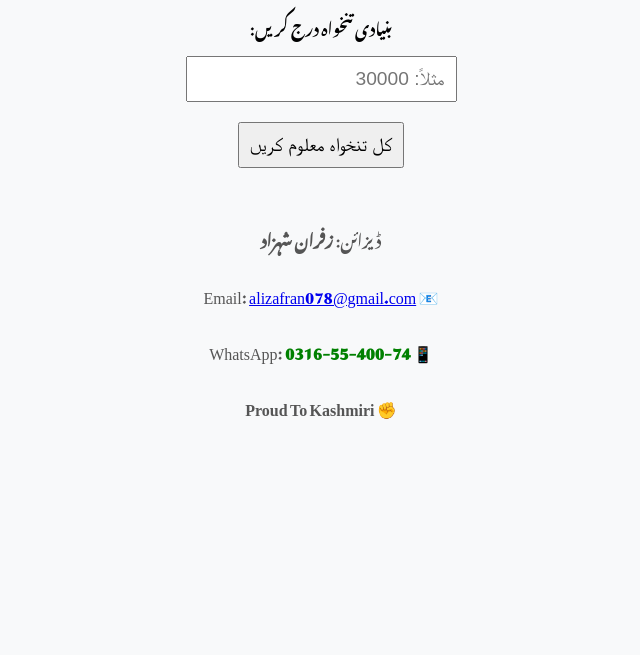
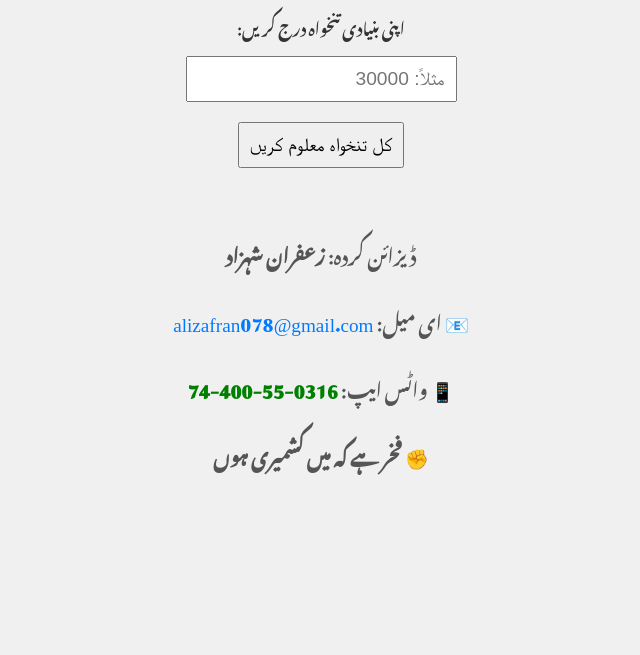
Before and after one commit to zafran1923710/Salary_calc, a plain HTML site: page index.html in a window 1280 px wide. Shown: the part 145-800 px from the top of the page, without its empty margins (319-959 px from the left). Drawn offline with Linux system fonts and the light colour scheme; a web font is replaced by a local one.

Commit message:
Update index.html

```diff
--- a/index.html
+++ b/index.html
@@ -4,13 +4,15 @@
   <meta charset="UTF-8" />
   <meta name="viewport" content="width=device-width, initial-scale=1.0"/>
   <title>تنخواہ کیلکولیٹر</title>
+  <link href="https://fonts.googleapis.com/css2?family=Noto+Nastaliq+Urdu&display=swap" rel="stylesheet">
   <style>
     body {
       font-family: 'Noto Nastaliq Urdu', serif;
-      background-color: #f8f9fa;
+      background-color: #f0f0f0;
       text-align: center;
       direction: rtl;
       padding: 20px;
+      color: #333;
     }
     input, button {
       padding: 10px;
@@ -20,11 +22,16 @@
     #result {
       font-size: 1.5em;
       margin-top: 20px;
+      line-height: 2em;
     }
     footer {
-      margin-top: 40px;
-      font-size: 1em;
+      margin-top: 50px;
+      font-size: 1.2em;
       color: #555;
+    }
+    a {
+      color: #007bff;
+      text-decoration: none;
     }
     .whatsapp {
       color: green;
@@ -34,17 +41,17 @@
 </head>
 <body>
   <h1>تنخواہ کیلکولیٹر</h1>
-  <label>بنیادی تنخواہ درج کریں:</label><br />
+  <label>اپنی بنیادی تنخواہ درج کریں:</label><br />
   <input type="number" id="basic" placeholder="مثلاً: 30000" /><br />
   <button onclick="calculateSalary()">کل تنخواہ معلوم کریں</button>
 
   <div id="result"></div>
 
   <footer>
-    <p>ڈیزائن: <strong>زفران شہزاد</strong></p>
-    <p>📧 Email: <a href="mailto:alizafran078@gmail.com">alizafran078@gmail.com</a></p>
-    <p>📱 WhatsApp: <span class="whatsapp">0316-55-400-74</span></p>
-    <p><strong>✊ Proud To Kashmiri</strong></p>
+    <p>ڈیزائن کردہ: <strong>زعفران شہزاد</strong></p>
+    <p>📧 ای میل: <a href="mailto:alizafran078@gmail.com">alizafran078@gmail.com</a></p>
+    <p>📱 واٹس ایپ: <span class="whatsapp">0316-55-400-74</span></p>
+    <p><strong>✊ فخر ہے کہ میں کشمیری ہوں</strong></p>
   </footer>
 
   <script>
@@ -58,6 +65,13 @@
       const adhoc2025 = basic * 0.10;
       const total = basic + dispensary + adhoc2025;
 
-      document.getElementById('result').innerHTML =
-        `کل تنخواہ: ${total.toFixed(0)} روپے<br>(ڈسپنسری: ${dispensary.toFixed(0)} روپے, ایڈہاک 2025: ${adhoc2025.toFixed(0)} روپے)`;
+      document.getElementById('result').innerHTML = `
+        بنیادی تنخواہ: ${basic.toFixed(0)} روپے<br>
+        ڈسپنسری الاؤنس (30٪): ${dispensary.toFixed(0)} روپے<br>
+        ایڈہاک 2025 (10٪): ${adhoc2025.toFixed(0)} روپے<br>
+        <strong>کل تنخواہ: ${total.toFixed(0)} روپے</strong>
+      `;
     }
+  </script>
+</body>
+</html>
```
